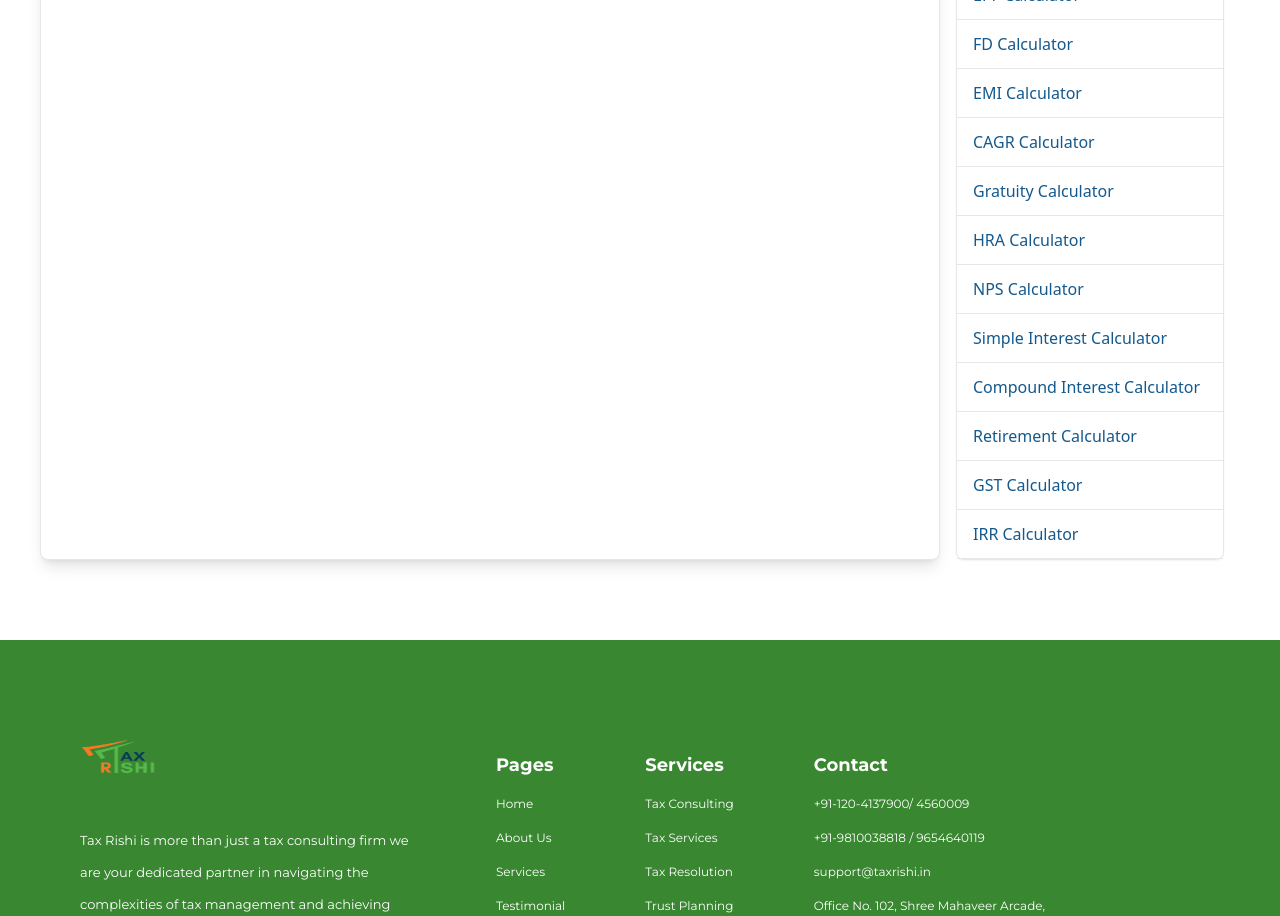
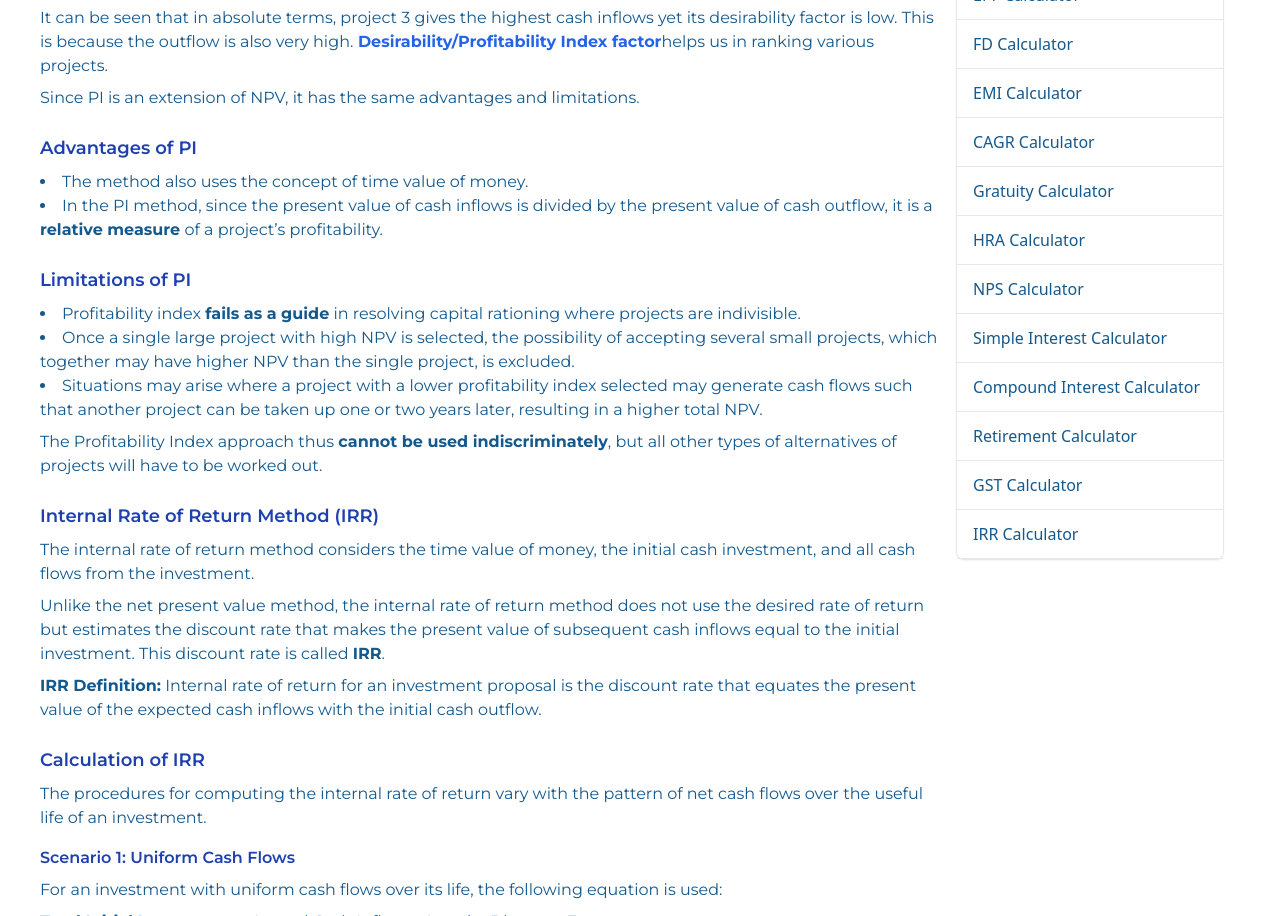
Before and after one commit to CsDeveloperLead/Tax_rishi, a React (Vite) app: page /irr in a window 1280 px wide. Shown: the part 820-1736 px from the top of the page. Built offline with nearby package versions, Linux system fonts and the light colour scheme.

Commit message:
irr content updated

```diff
--- a/src/pages/Blogs.jsx
+++ b/src/pages/Blogs.jsx
@@ -41,7 +41,7 @@ function BlogPage() {
                         <div className='w-full h-auto flex'>
                             <img src={singleBlog?.image} alt="blog image" className='w-full object-cover sm:w-[600px] sm:h-[500px] md:w-[800px] lg:w-full xl:w-[900px] sm:mx-auto' />
                         </div>
-                        <div className='w-full h-auto flex flex-col mt-4 gap-6 px-2 font-marcellus sm:px-6 sm:mt-8 md:mt-10 md:px-10'>
+                        <div className='w-full h-auto flex flex-col mt-4 gap-3 px-2 font-marcellus sm:px-6 sm:mt-8 md:mt-10 md:px-10'>
                             <h1 className='w-full h-auto flex font-bold sm:text-xl md:text-2xl xl:text-4xl'>{singleBlog?.title}</h1>
                             <p className='text-sm md:text-base xl:text-lg' style={{ whiteSpace: "pre-wrap" }}>{singleBlog?.description}</p>
                         </div>
--- a/src/pages/Irr.jsx
+++ b/src/pages/Irr.jsx
@@ -104,7 +104,7 @@ function IrrCalculator() {
   return (
     <div className="mx-4 md:mx-10 my-10 md:my-20 text-[#14598D]">
       <div className="flex flex-col lg:flex-row">
-        <div className="w-full md:w-[75%] h-auto flex  gap-10">
+        <div className="w-full md:w-[75%] h-auto flex flex-col  gap-10">
           <div className="w-full md:[75%] flex border  h-auto bg-white p-6 rounded-lg shadow-lg">
             <div className="w-full ">
             <h2 className="text-xl font-bold mb-6">
@@ -113,7 +113,7 @@ function IrrCalculator() {
 
             {/* Initial Investment */}
             <div className="mb-6">
-              <label className="text-gray-700 font-medium">
+              <label className=" font-medium">
                 Initial Investment
               </label>
               <input
@@ -126,7 +126,7 @@ function IrrCalculator() {
             </div>
 
             {/* Cash Flows */}
-            <div className="mb-6">
+            <div className="mb-6 flex flex-col">
               <label className="text-gray-700 font-medium">Cash Flow</label>
               {cashFlows.map((flow, index) => (
                 <div key={index} className="flex items-center gap-4 mt-2">
@@ -146,7 +146,7 @@ function IrrCalculator() {
                 </div>
               ))}
               <button
-                className="bg-blue-500 text-white px-4 py-2 mt-4 rounded-lg"
+                className="bg-blue-500 w-[250px] text-white px-4 py-2 mt-4 rounded-lg"
                 onClick={handleAddYear}
               >
                 Add Year
@@ -199,6 +199,117 @@ function IrrCalculator() {
               />
             </div> */}
           </div>
+
+          <div>
+          <div className="min-h-screen font-montserrat text-[#14598D] ">
+      <div className="bg-white">
+        <h1 className="text-xl font-bold text-blue-800 mb-4">Financial Management</h1>
+
+        <section className="mb-6">
+          <p className="">
+            It can be seen that in absolute terms, project 3 gives the highest cash inflows yet
+            its desirability factor is low. This is because the outflow is also very high.
+            <strong className="text-blue-600"> Desirability/Profitability Index factor</strong>
+            helps us in ranking various projects.
+          </p>
+          <p className=" mt-2">
+            Since PI is an extension of NPV, it has the same advantages and limitations.
+          </p>
+        </section>
+
+        <section className="mb-6">
+          <h2 className="text-lg font-semibold text-blue-800 mb-2">Advantages of PI</h2>
+          <ul className="list-disc list-inside ">
+            <li>The method also uses the concept of time value of money.</li>
+            <li>
+              In the PI method, since the present value of cash inflows is divided by the
+              present value of cash outflow, it is a <strong>relative measure</strong> of a
+              project’s profitability.
+            </li>
+          </ul>
+        </section>
+
+        <section className="mb-6">
+          <h2 className="text-lg font-semibold text-blue-800 mb-2">Limitations of PI</h2>
+          <ul className="list-disc list-inside ">
+            <li>
+              Profitability index <strong>fails as a guide</strong> in resolving capital rationing where projects are indivisible.
+            </li>
+            <li>
+              Once a single large project with high NPV is selected, the possibility of accepting several small projects, which together may have higher NPV than the single project, is excluded.
+            </li>
+            <li>
+              Situations may arise where a project with a lower profitability index selected may generate cash flows such that another project can be taken up one or two years later, resulting in a higher total NPV.
+            </li>
+          </ul>
+          <p className=" mt-2">
+            The Profitability Index approach thus <strong>cannot be used indiscriminately</strong>,
+            but all other types of alternatives of projects will have to be worked out.
+          </p>
+        </section>
+
+        <section className="mb-6">
+          <h2 className="text-lg font-semibold text-blue-800 mb-2">Internal Rate of Return Method (IRR)</h2>
+          <p className="">
+            The internal rate of return method considers the time value of money, the initial cash investment, and all cash flows from the investment.
+          </p>
+          <p className=" mt-2">
+            Unlike the net present value method, the internal rate of return method does not use the desired rate of return but estimates the discount rate that makes the present value of subsequent cash inflows equal to the initial investment.
+            This discount rate is called <strong>IRR</strong>.
+          </p>
+          <p className=" mt-2">
+            <strong>IRR Definition:</strong> Internal rate of return for an investment proposal is the discount rate that equates the present value of the expected cash inflows with the initial cash outflow.
+          </p>
+        </section>
+
+        <section className="mb-6">
+          <h2 className="text-lg font-semibold text-blue-800 mb-2">Calculation of IRR</h2>
+          <p className="">
+            The procedures for computing the internal rate of return vary with the pattern of net cash flows over the useful life of an investment.
+          </p>
+          <h3 className="text-md font-semibold text-blue-800 mt-4">Scenario 1: Uniform Cash Flows</h3>
+          <p className=" mt-2">
+            For an investment with uniform cash flows over its life, the following equation is used:
+          </p>
+          <p className=" mt-2">
+            <strong>Total Initial Investment</strong> = Annual Cash Inflow × Annuity Discount Factor
+          </p>
+          <p className=" mt-2">
+            If <strong>A</strong> is the annuity discount factor, then:
+          </p>
+          <p className="bg-gray-200 p-4 rounded">
+            A = (Total Initial Cash Disbursements and Commitments) ÷ (Annual Equal Cash Inflows)
+          </p>
+          <p className=" mt-2">
+            Once <strong>A</strong> is calculated, the interest rate corresponding to the project’s life is searched in the Present Value Annuity Factor (PVAF) table. If the exact value of <strong>A</strong> is found, the respective interest rate is the IRR. However, it rarely happens. Therefore, the following steps are used:
+          </p>
+          <ol className="list-decimal list-inside  mt-2">
+            <li>Compute the approximate payback period (also called fake payback period).</li>
+            <li>Locate this value in the PVAF table corresponding to the project's life period.</li>
+            <li>Discount cash flows using two discounting rates.</li>
+            <li>
+              Use the following interpolation formula:
+              <div className="bg-gray-200 p-4 rounded mt-2">
+                LR + [(NPV at LR) ÷ (NPV at LR - NPV at HR)] × (HR - LR)
+              </div>
+              <p className="mt-2">Or</p>
+              <div className="bg-gray-200 p-4 rounded mt-2">
+                LR + [(PV at LR - CI) ÷ (PV at LR - PV at HR)] × (HR - LR)
+              </div>
+            </li>
+          </ol>
+          <p className=" mt-4">
+            Where:
+            <ul className="list-disc list-inside mt-2">
+              <li><strong>LR</strong> = Lower Rate</li>
+              <li><strong>HR</strong> = Higher Rate</li>
+              <li><strong>CI</strong> = Capital Investment</li>
+            </ul>
+          </p>
+        </section>
+      </div>
+    </div>
+          </div>
         </div>
 
         <div className="w-full md:w-[25%]">
```
Also changed, not shown: src/blogsData.js (+106 -14 lines).
